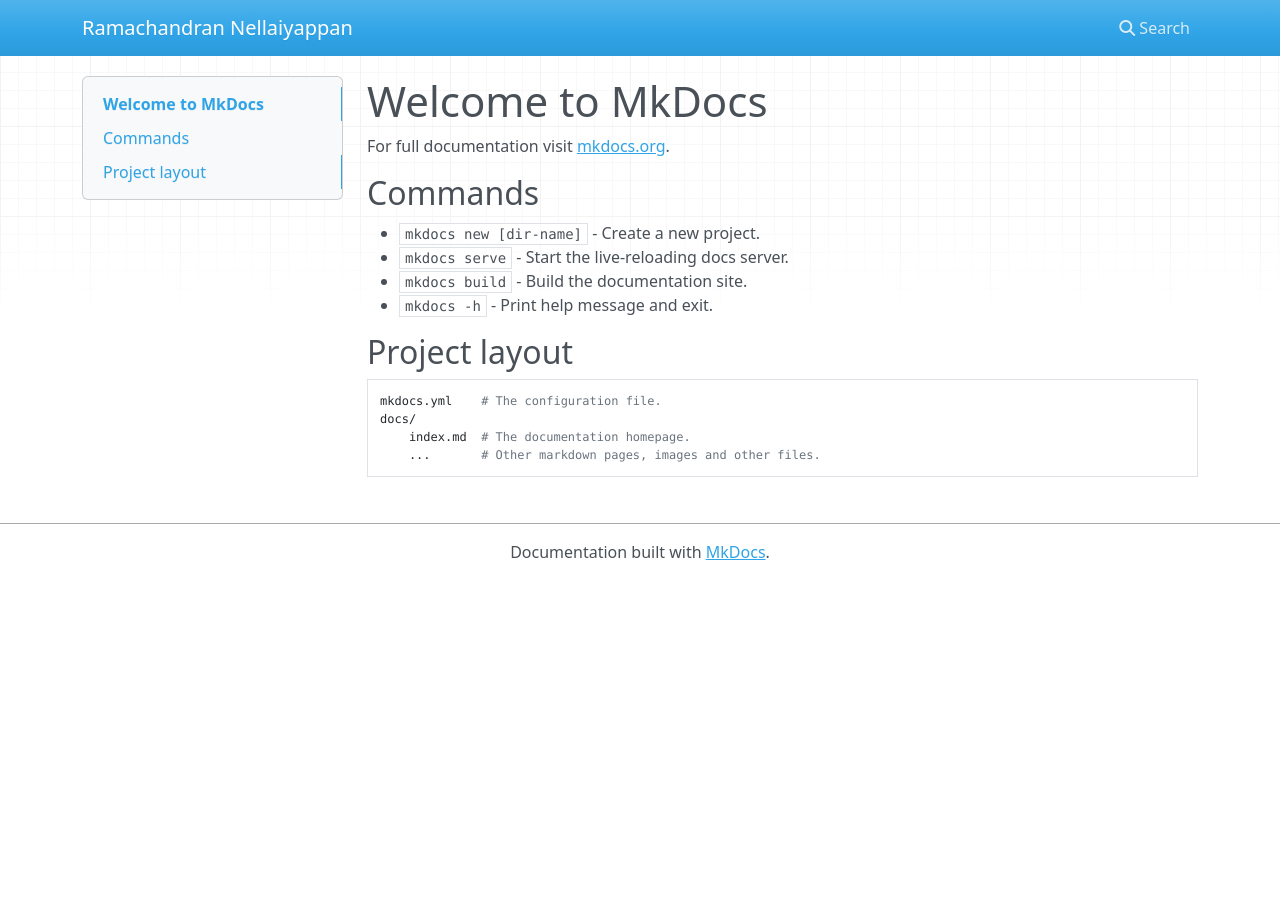
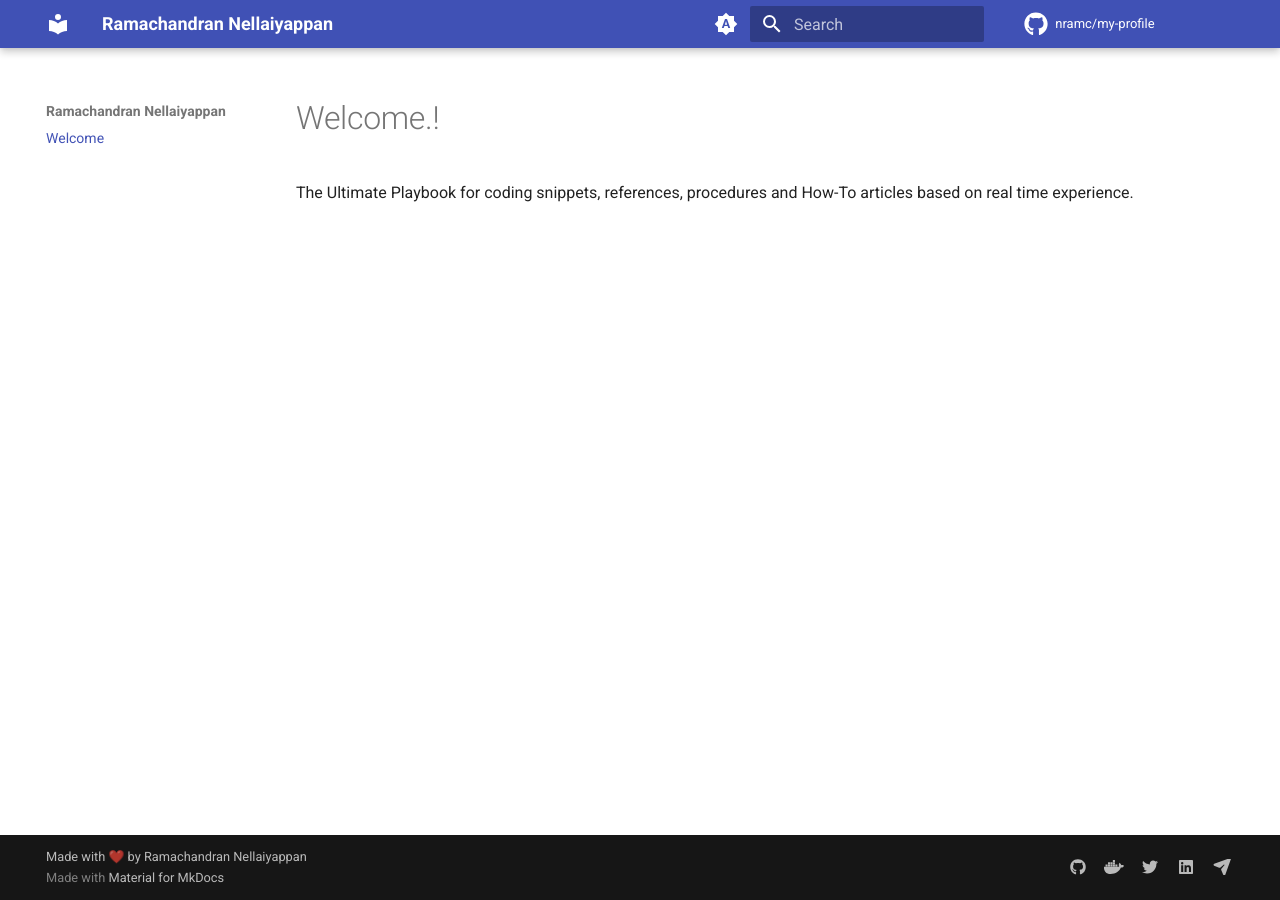
Before and after one commit to nramc/my-profile, an MkDocs documentation site: the page built from docs/index.md, in a window 1280 px wide. Built offline with MkDocs 1.6.1 and Material for MkDocs 9.7.7, drawn with Linux system fonts in a browser that asks for light colours; nearby versions of some CDN libraries; comment, search, counter and statistics services are not loaded.

Commit message:
feat: material theme added #1

```diff
--- a/docs/index.md
+++ b/docs/index.md
@@ -1,17 +1,8 @@
-# Welcome to MkDocs
+---
+hide:
+  - header
+---
 
-For full documentation visit [mkdocs.org](https://www.mkdocs.org).
+# Welcome.!
 
-## Commands
-
-* `mkdocs new [dir-name]` - Create a new project.
-* `mkdocs serve` - Start the live-reloading docs server.
-* `mkdocs build` - Build the documentation site.
-* `mkdocs -h` - Print help message and exit.
-
-## Project layout
-
-    mkdocs.yml    # The configuration file.
-    docs/
-        index.md  # The documentation homepage.
-        ...       # Other markdown pages, images and other files.
+The Ultimate Playbook for coding snippets, references, procedures and How-To articles based on real time experience.
--- a/mkdocs.yml
+++ b/mkdocs.yml
@@ -1 +1,93 @@
 site_name: Ramachandran Nellaiyappan
+site_url: https://nramc.github.io/my-profile/
+
+# Repository
+repo_name: nramc/my-profile
+repo_url: https://github.com/nramc/my-profile
+
+# Copyright
+copyright: Made with ❤️ by Ramachandran Nellaiyappan
+
+
+theme:
+  language: en
+  font:
+    text: Roboto
+    code: Roboto Mono
+  palette:
+    # Palette toggle for automatic mode
+    - media: "(prefers-color-scheme)"
+      toggle:
+        icon: material/brightness-auto
+        name: Switch to light mode
+    # Palette toggle for light mode
+    - media: "(prefers-color-scheme: light)"
+      scheme: default
+      toggle:
+        icon: material/brightness-7
+        name: Switch to dark mode
+    # Palette toggle for dark mode
+    - media: "(prefers-color-scheme: dark)"
+      scheme: slate
+      toggle:
+        icon: material/brightness-4
+        name: Switch to light mode
+  icon:
+    repo: fontawesome/brands/github
+  name: material
+  features:
+    - navigation.instant
+    - navigation.instant.progress
+    - navigation.top
+    - navigation.footer
+    - header
+    - search.suggest
+    - search.share
+    - content.code.copy
+    - content.code.select
+    - toc.integrate
+
+
+
+plugins:
+  - search
+  - offline
+  - meta
+  - tags:
+      listings_sort_by: !!python/name:material.plugins.tags.item_title
+      listings_tags_sort_by: !!python/name:material.plugins.tags.tag_name_casefold
+  - pagetree
+
+
+markdown_extensions:
+  - pymdownx.highlight:
+      anchor_linenums: true
+      line_spans: __span
+      pygments_lang_class: true
+  - pymdownx.inlinehilite
+  - pymdownx.snippets
+  - pymdownx.superfences
+  - pymdownx.tasklist:
+      custom_checkbox: true
+  - pymdownx.superfences:
+      custom_fences:
+        - name: mermaid
+          class: mermaid
+          format: !!python/name:pymdownx.superfences.fence_code_format
+
+extra:
+  generator: true
+  social:
+    - icon: fontawesome/brands/github
+      link: https://github.com/nramc
+    - icon: fontawesome/brands/docker
+      link: https://hub.docker.com/u/codewithram
+    - icon: fontawesome/brands/twitter
+      link: https://twitter.com/ram_n_74
+    - icon: fontawesome/brands/linkedin
+      link: https://www.linkedin.com/in/ramachandran-nellaiyappan/
+    - icon: fontawesome/solid/paper-plane
+      link: mailto:ramachandrannellai@gmail.com
+
+nav:
+  - 'Welcome': 'index.md'
```
